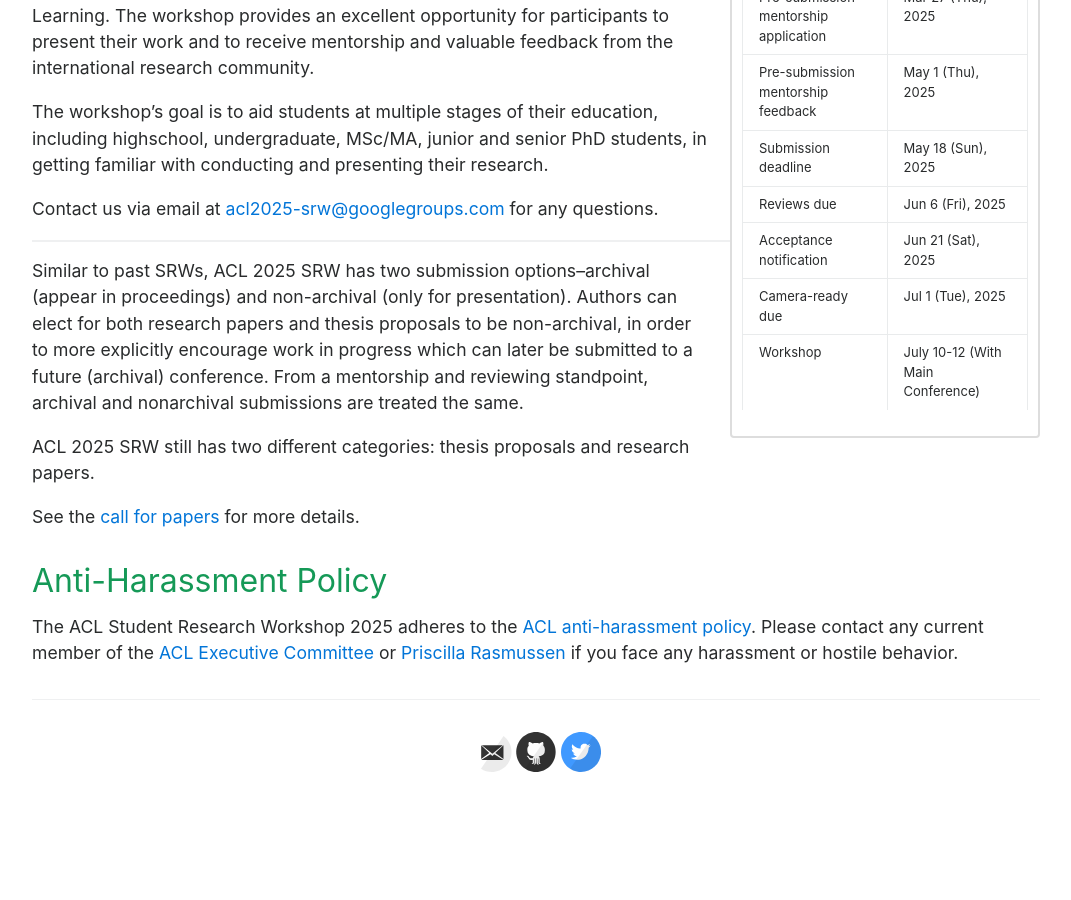
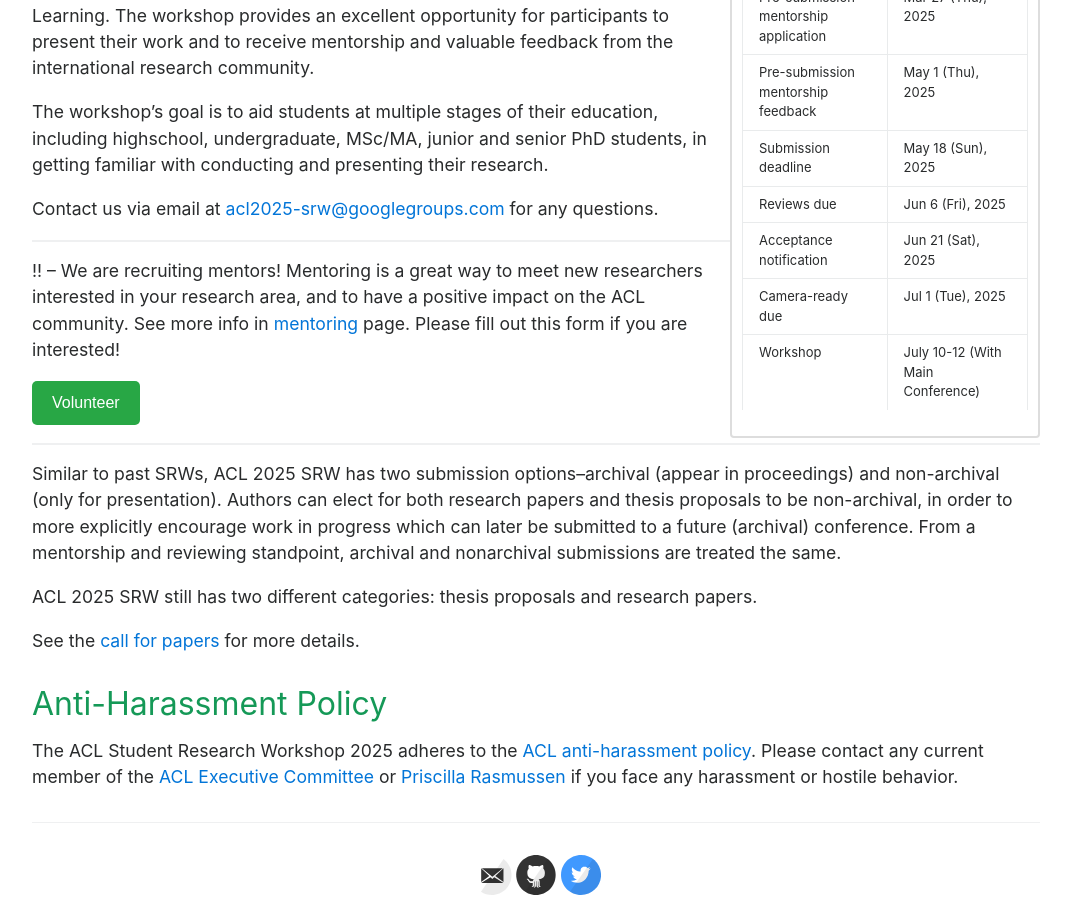
Before and after one commit to acl2025-srw/acl2025-srw.github.io, a Jekyll site: the page built from index.md, in a window 1280 px wide and 900 px high, scrolled down 615 px. Shown: the whole window, without its empty margins (104-1175 px from the left). Built offline with Jekyll 4.4.1, drawn with Linux system fonts in a browser that asks for light colours; before the commit the page ends 1425 px from its top, so only the background shows below that.

Commit message:
welcome adding recruiting mentors

```diff
--- a/index.md
+++ b/index.md
@@ -22,9 +22,24 @@
 <!-- Note below is outdated, and we will update soon! -->
 ----
 
+!! -- We are recruiting mentors!
+Mentoring is a great way to meet new researchers interested in your research area, and to have a positive impact on the ACL community. See more info in [mentoring](acl2025-srw.github.io/mentoring) page. Please fill out this form if you are interested!
 
 
+<a href="https://forms.gle/JeH53zDCm1piUtGH8" target="_blank" style="text-decoration:none;">
+    <button style="
+        background-color: #28a745;
+        color: white;
+        padding: 10px 20px;
+        font-size: 16px;
+        border: none;
+        border-radius: 5px;
+        cursor: pointer;">
+        Volunteer
+    </button>
+</a>
 
+---
 
 <!-- ### List of the accepted papers are available [here](/accepted) -->
 
```
